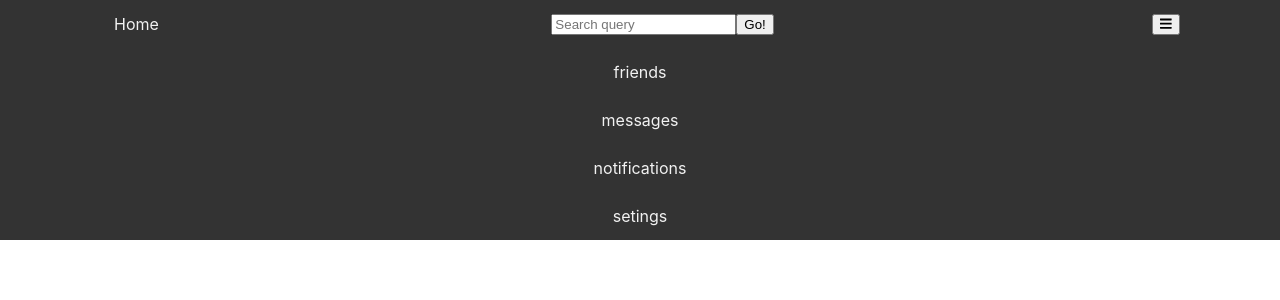
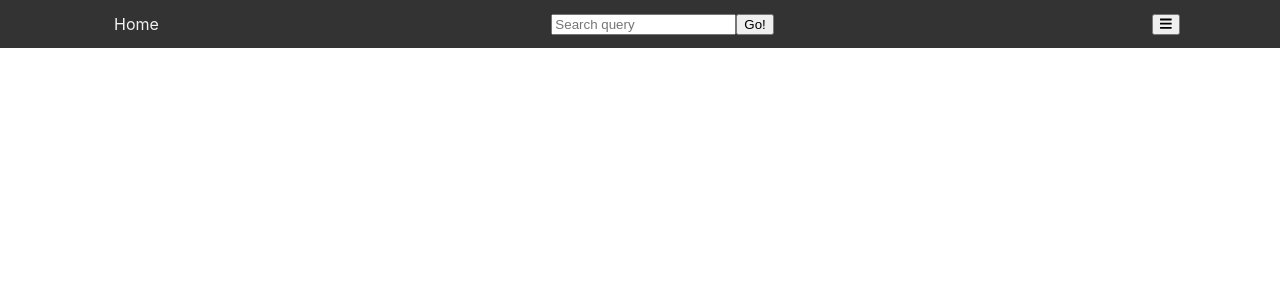
Before and after one commit to GalinaLK/sm-next, a Next.js app: page / in a window 1280 px wide. Shown: the top 300 px of the page. Built offline with nearby package versions, Linux system fonts and the light colour scheme.

Commit message:
nav closed

```diff
--- a/components/Navbar.js
+++ b/components/Navbar.js
@@ -9,13 +9,11 @@ import { faTimes } from '@fortawesome/free-solid-svg-icons';
 const Navbar = () => {
 
   const [open, setOpen] = useState(false);
-  const [linksClasses, setlinksClasses] = useState(navStyles.links);
-
-  //let linksClasses = null;
+  const [linksClasses, setlinksClasses] = useState(`${navStyles.hidden} ${navStyles.links}`
+  );
 
   function toggleNavg() {
-    const nav = document.getElementById('navLinks')
-    nav.classList.toggle('hidden')
+
     const classes = open
     ? `${navStyles.hidden} ${navStyles.links}`
     : navStyles.links;
@@ -27,7 +25,6 @@ console.log(linksClasses)
    } else {
      setOpen(true)
    }
-    //document.body.classList.toggle('no-scroll')
   }
 
     return (
@@ -43,7 +40,7 @@ console.log(linksClasses)
            <FontAwesomeIcon icon={open ? faTimes : faBars} />
          </button>
        </div>
-       <div id="navLinks" className={linksClasses}>
+       <div className={linksClasses}>
          <a href="#news">friends</a>
          <a href="#news">messages</a>
          <a href="#news">notifications</a>
```
